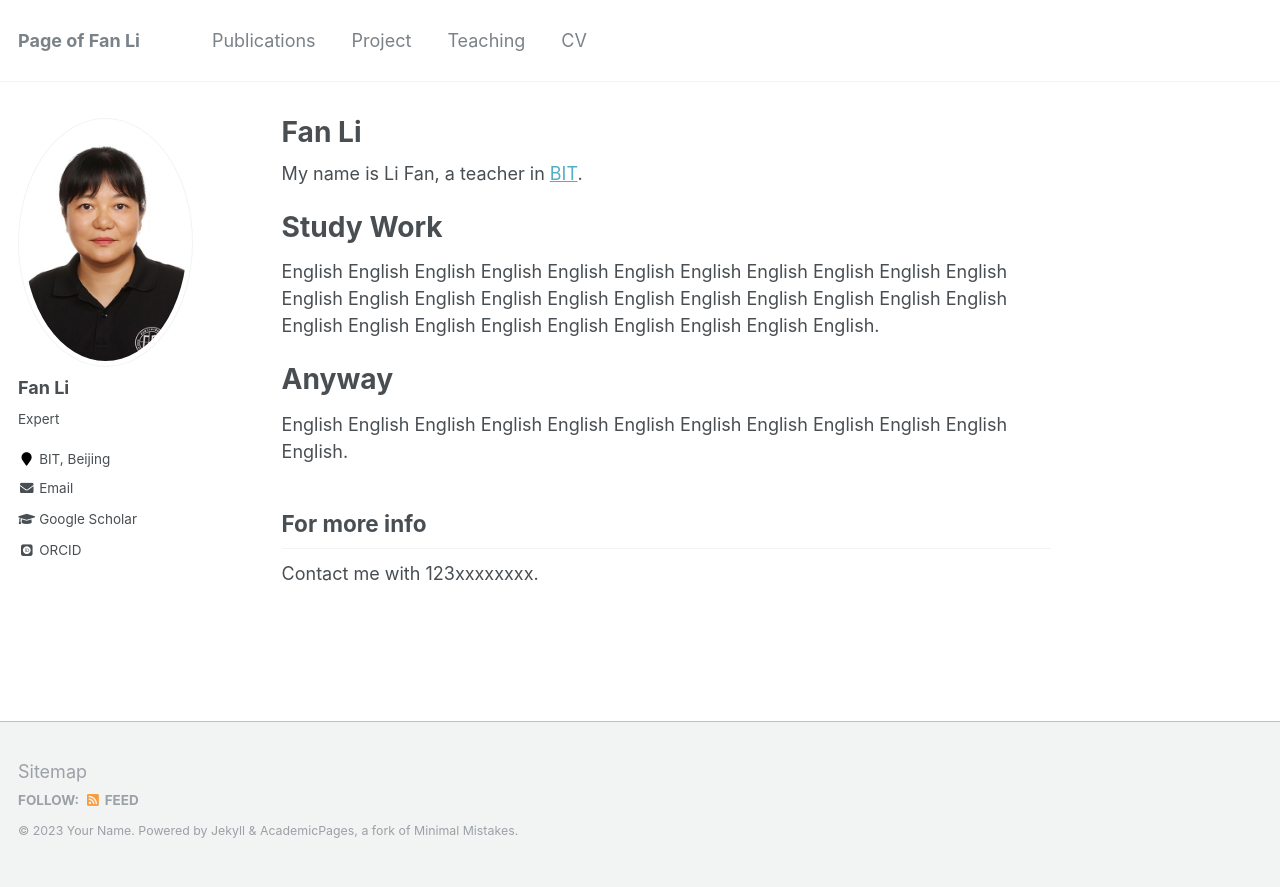
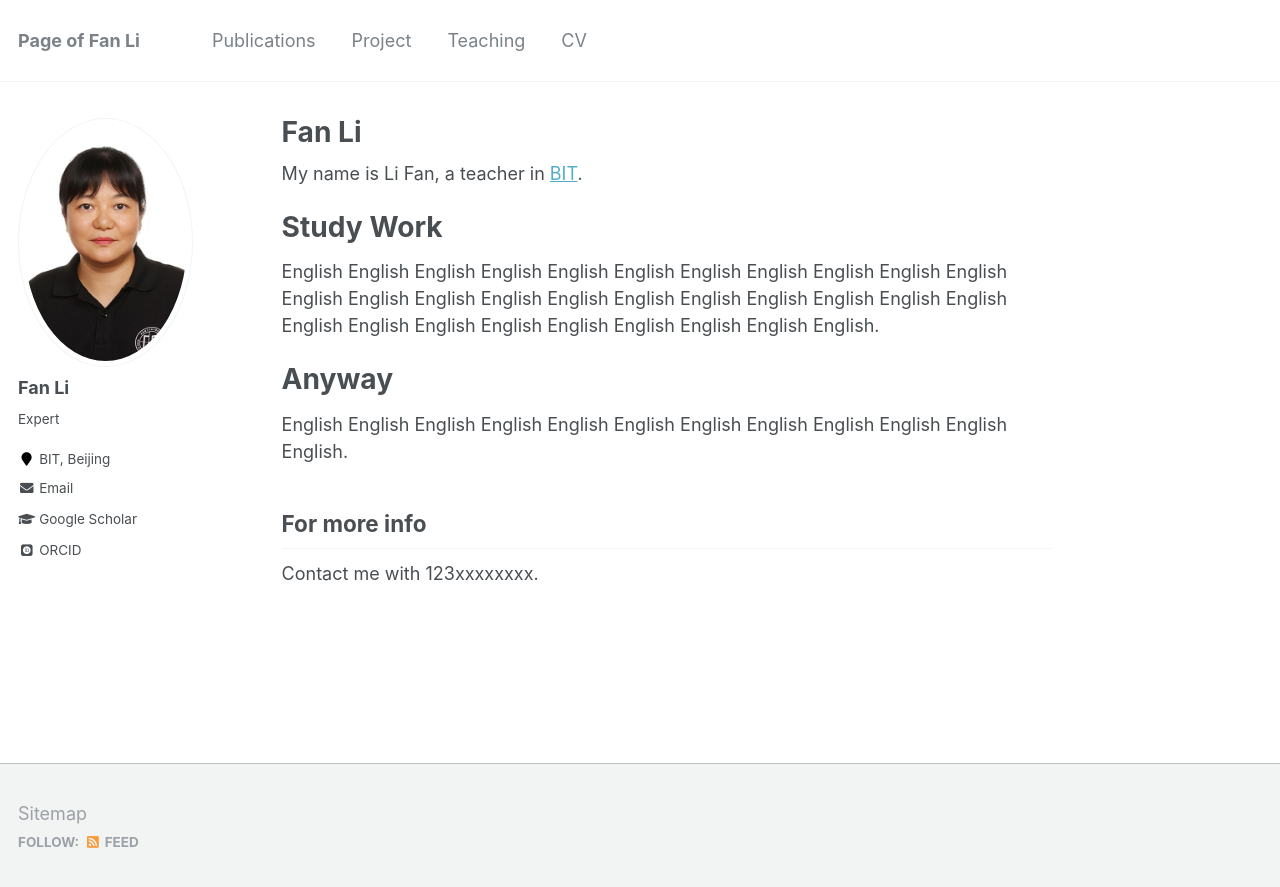
Before and after one commit to LeeLaughAn/LeeLaughAn.github.io, a Jekyll site: the page built from _pages/about.md, in a window 1280 px wide. Shown: the top 887 px of the page. Built offline with Jekyll 4.4.1, drawn with Linux system fonts in a browser that asks for light colours; some web fonts are replaced.

Commit message:
Update footer.html

```diff
--- a/_includes/footer.html
+++ b/_includes/footer.html
@@ -19,6 +19,6 @@
     <li><a href="{% if site.atom_feed.path %}{{ site.atom_feed.path }}{% else %}{{ base_path }}/feed.xml{% endif %}"><i class="fa fa-fw fa-rss-square" aria-hidden="true"></i> {{ site.data.ui-text[site.locale].feed_label | default: "Feed" }}</a></li>
   </ul>
 </div>
-<p style="display:none">
+<!--
 <div class="page__footer-copyright">&copy; {{ site.time | date: '%Y' }} {{ site.name | default: site.title }}. {{ site.data.ui-text[site.locale].powered_by | default: "Powered by" }} <a href="http://jekyllrb.com" rel="nofollow">Jekyll</a> &amp; <a href="https://github.com/academicpages/academicpages.github.io">AcademicPages</a>, a fork of <a href="https://mademistakes.com/work/minimal-mistakes-jekyll-theme/" rel="nofollow">Minimal Mistakes</a>.</div>
-</p>
+-->
```
